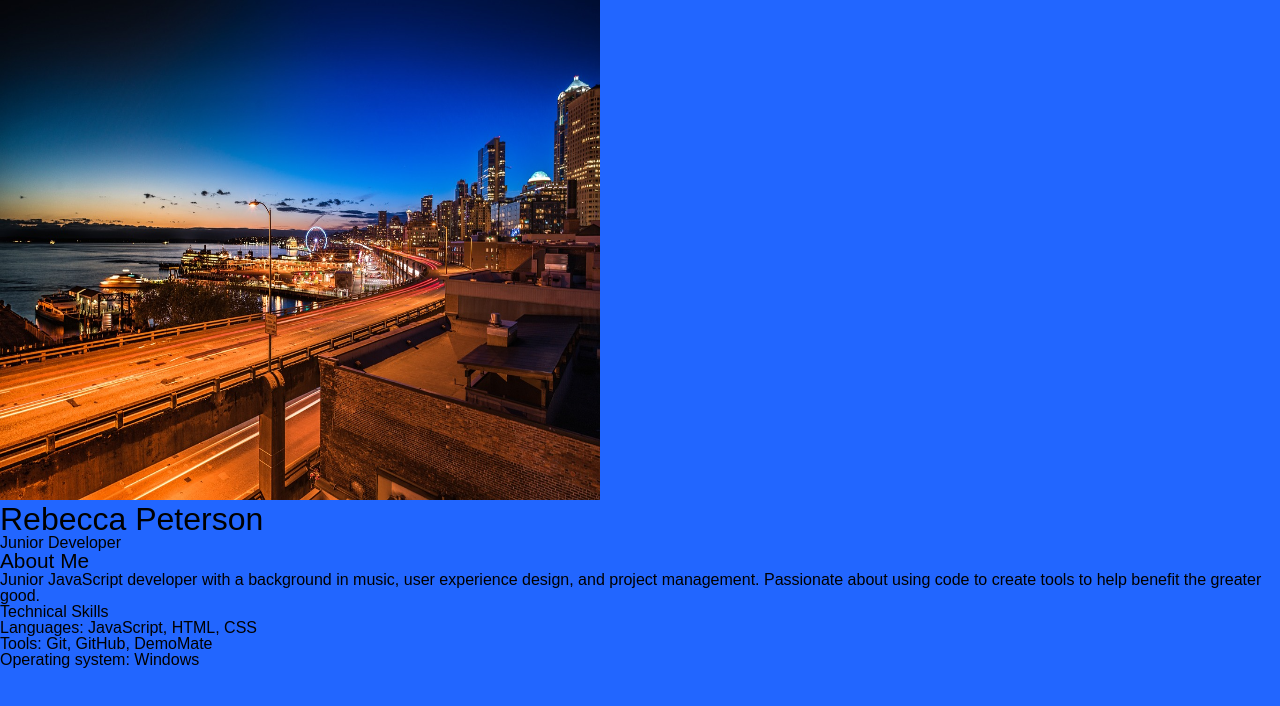
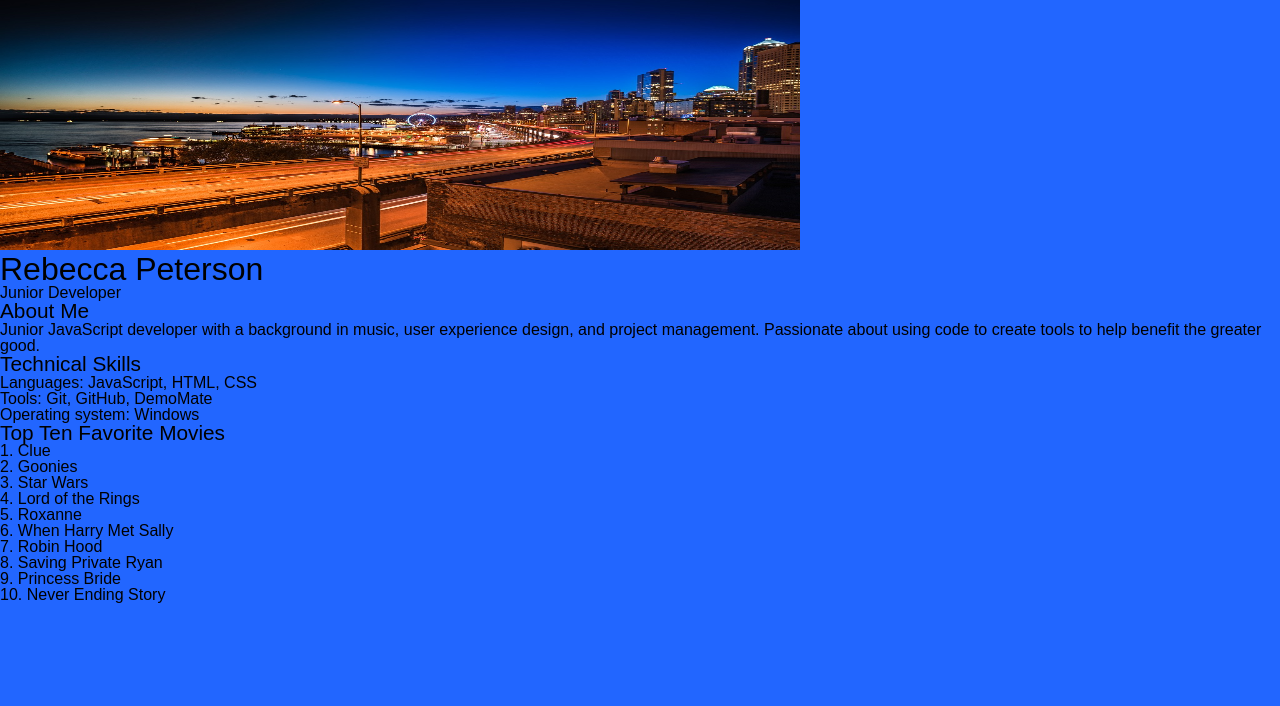
Before and after one commit to MrDippington/lab2, a plain HTML site: page index.html in a window 1280 px wide. Drawn offline with Linux system fonts and the light colour scheme.

Commit message:
adds loops for question 6

```diff
--- a/index.html
+++ b/index.html
@@ -6,7 +6,7 @@
         <link rel='stylesheet' href='css/style.css' />
     </head>
     <body>
-        <img src="Seattle.jpg" alt="The city skyline of Seattle at night, overlooking the water." title="Seattle at night" width="600" height="500" />
+        <img src="Seattle.jpg" alt="The city skyline of Seattle at night, overlooking the water." title="Seattle at night" width="800" height="250" />
         <header>
             <h1>Rebecca Peterson</h1>
             <p>Junior Developer</p>
@@ -16,11 +16,27 @@
 
             <h2>About Me</h2>
             <p>Junior JavaScript developer with a background in music, user experience design, and project management. Passionate about using code to create tools to help benefit the greater good.
-                <p><h3>Technical Skills</h3>
-                    <ul>Languages: JavaScript, HTML, CSS</ul>
-                    <ul>Tools: Git, GitHub, DemoMate</ul>
-                    <ul>Operating system: Windows</ul>
-
+                <p><h2>Technical Skills</h2>
+                    <ul>
+                        <li>Languages: JavaScript, HTML, CSS</li>
+                        <li>Tools: Git, GitHub, DemoMate</li>
+                        <li>Operating system: Windows</li>
+                    </ul>
+                </p>
+                <p>
+                    <h2>Top Ten Favorite Movies</h2>
+                    <ol>
+                        <li>1. Clue</li>
+                        <li>2. Goonies</li>
+                        <li>3. Star Wars</li>
+                        <li>4. Lord of the Rings</li>
+                        <li>5. Roxanne</li>
+                        <li>6. When Harry Met Sally</li>
+                        <li>7. Robin Hood</li>
+                        <li>8. Saving Private Ryan</li>
+                        <li>9. Princess Bride</li>
+                        <li>10. Never Ending Story</li>
+                    </ol>
                 </p>
             </p>
 
--- a/js/app.js
+++ b/js/app.js
@@ -10,7 +10,10 @@ var guitars = prompt('How many guitars do you have?');
 if (guitars === '1') || (guitars === '2') {
   alert('Yes, I have ' + guitars + ' guitars!');
 } */
-var name = prompt('Hello! Thanks for visiting! What is your name, please?');
+
+
+
+/*var name = prompt('Hello! Thanks for visiting! What is your name, please?');
 console.log(name);
 
 var waNative = prompt('Hi, ' + name + '! Lets play a guessing game. Do you think I am a Washington native?').toUpperCase();
@@ -43,7 +46,7 @@ if (iceCream === 'Y' || iceCream === 'YES' || iceCream === 'Yes') {
   alert('Its delicious, but no! Americone Dream!');
 } else {
   alert('Correct! My favorite is Americone Dream.');
-
+}
 var germany = prompt('Have I ever been to Germany?').toUpperCase();
 console.log(germany);
 if (germany === 'Y' || germany === 'YES' || germany === 'Yes') {
@@ -51,3 +54,35 @@ if (germany === 'Y' || germany === 'YES' || germany === 'Yes') {
 } else {
   alert('Actually, yes, I have! Munich is amazing!');
 }
+*/
+
+var siblings = prompt('How many siblings do I have? Please only use numerical values.');
+console.log(siblings);
+/*if (siblings > 2) {
+  alert('Not quite. Try a little less!');
+  siblings();
+} else if (siblings < 2) {
+  alert('Not quite. Try a little more.');
+  siblings();
+} else if (siblings === 2){
+  alert('Correct!');
+
+}*/
+console.log(parseInt(siblings));
+while (siblings !== 2) {
+  if (siblings > 2) {
+
+    siblings = prompt('Not quite. Try a little less!');
+    console.log(siblings);
+    siblings = parseInt(siblings);
+  } else if (siblings < 2) {
+    siblings = prompt('Not quite. Try a little more.');
+    console.log(siblings);
+    siblings = parseInt(siblings);
+  } else if (siblings !== )
+  } else {
+    alert('Correct!');
+    console.log(siblings);
+    // siblings = parseInt(siblings);
+  }
+}
```
